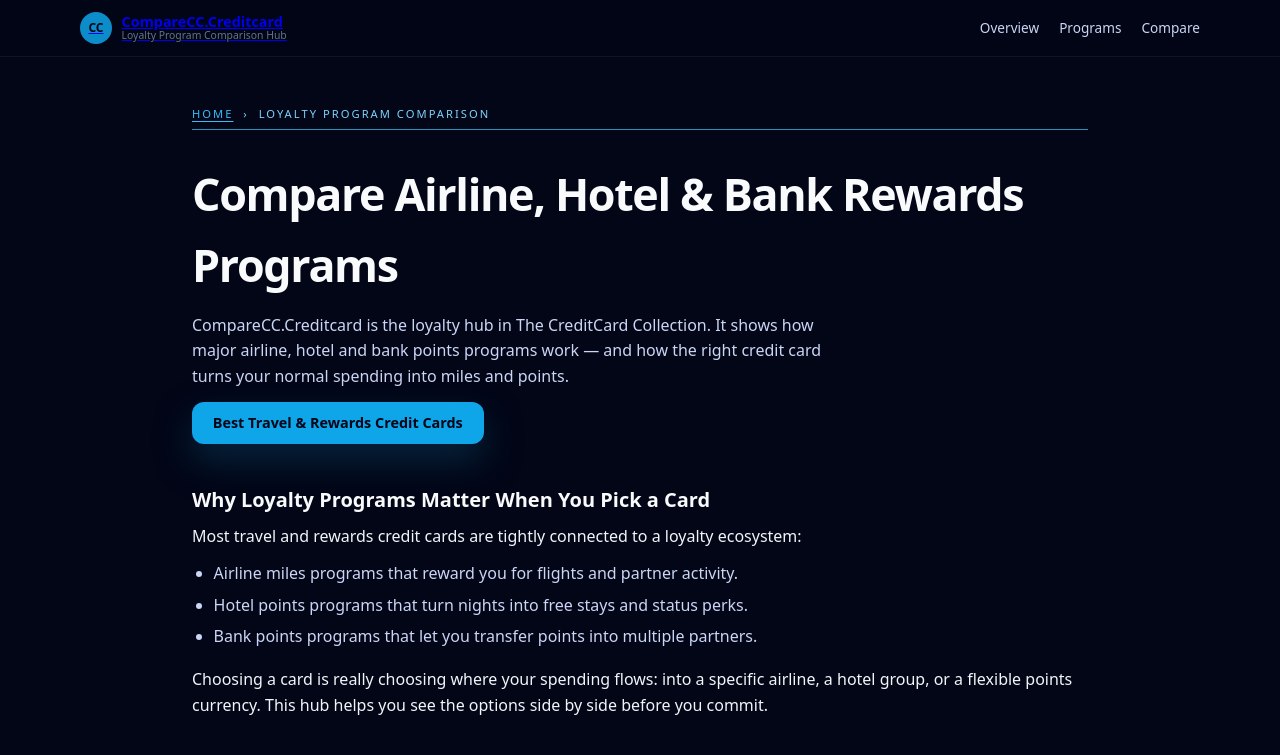
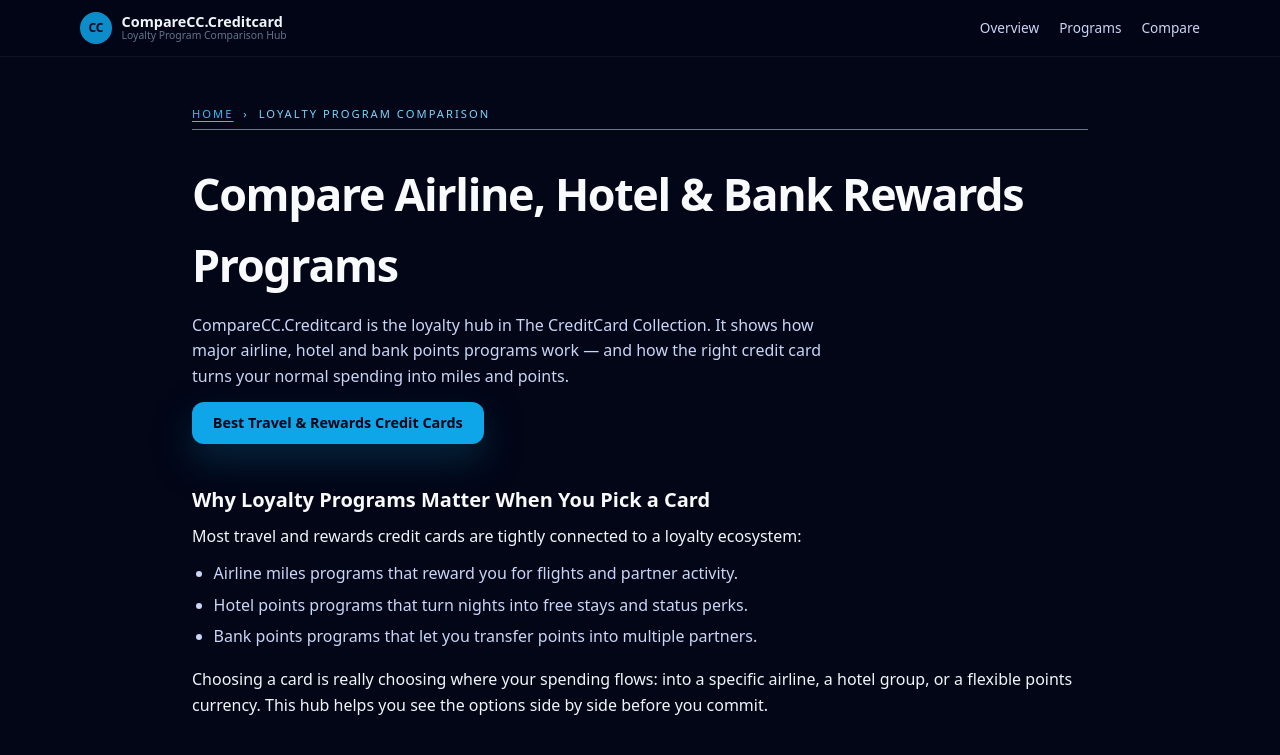
Before and after one commit to ChooseCreditCard/comparecc.creditcard, a plain HTML site: page index.html in a window 1280 px wide. Shown: the top 755 px of the page. Drawn offline with Linux system fonts and the light colour scheme.

Commit message:
Update index.html

```diff
--- a/index.html
+++ b/index.html
@@ -46,7 +46,8 @@
   <div class="nav-inner max-w-6xl">
 
     <a class="brand"
-       href="https://choose.creditcard/?utm_source=comparecc.creditcard&utm_medium=referral&utm_campaign=header_brand">
+       href="https://choose.creditcard/?utm_source=comparecc.creditcard&utm_medium=referral&utm_campaign=header_brand"
+       style="color:inherit;text-decoration:none;">
       <div class="cc-logo">CC</div>
       <div class="brand-text">
         <div class="brand-title">CompareCC.Creditcard</div>
@@ -85,7 +86,6 @@
     </a>
   </section>
 
-  <!-- Overview -->
   <section id="overview" class="section">
     <h2>Why Loyalty Programs Matter When You Pick a Card</h2>
     <p>
@@ -127,7 +127,6 @@
     </p>
   </section>
 
-  <!-- Programs section -->
   <section id="programs" class="section">
     <h2>Programs Covered in The Loyalty Cluster</h2>
     <p>
@@ -239,7 +238,6 @@
     </div>
   </section>
 
-  <!-- Comparison Table -->
   <section id="compare" class="section">
     <h2>Side-by-Side View of Major Programs</h2>
     <p>
@@ -455,7 +453,6 @@
     </p>
   </section>
 
-  <!-- How to choose -->
   <section class="section">
     <h2>How to Choose a Primary Program and Card</h2>
     <p>
@@ -473,7 +470,6 @@
     </p>
   </section>
 
-  <!-- Collection Section -->
   <section class="section">
     <h2>Part of The CreditCard Collection</h2>
     <p class="small">
@@ -492,7 +488,6 @@
     </p>
   </section>
 
-  <!-- Bottom CTA -->
   <section class="section">
     <h2>Find the Best Travel &amp; Rewards Credit Cards</h2>
     <p class="small">
```
